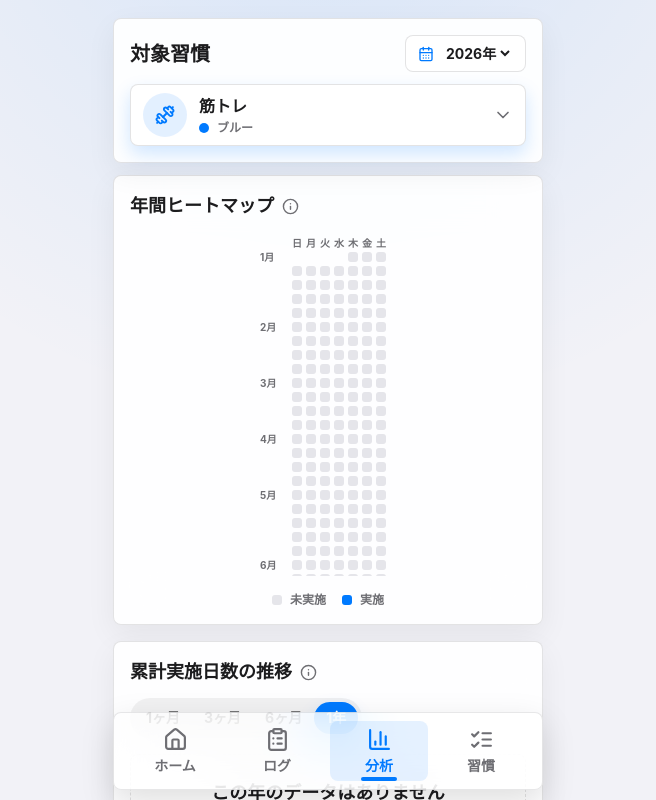
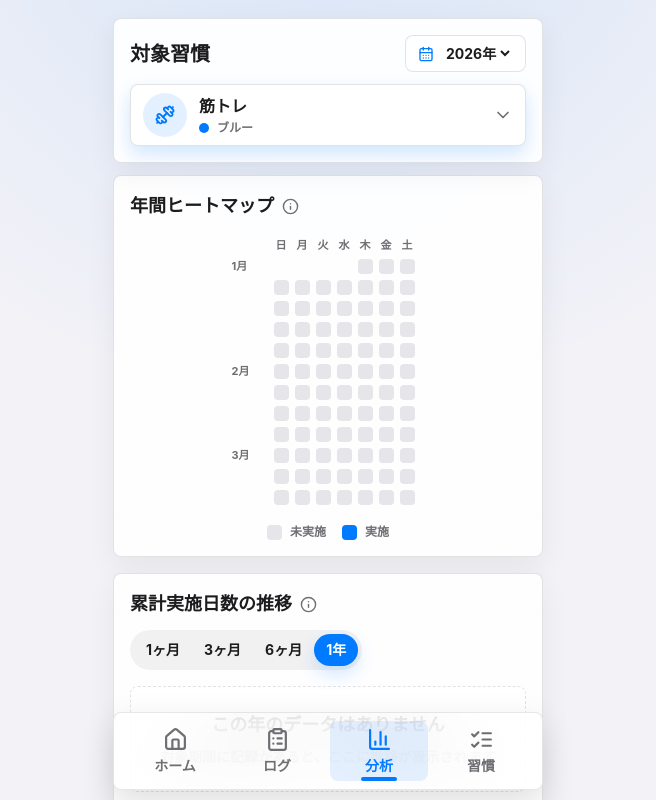
Before and after one commit to TomoyaSunami/Hobilog, a Next.js app in the folder hobilog-app/: page / in a window 1280 px wide. Both pictures are taken after a click on the button "分析". Shown: the top 800 px of the page, without its empty margins (312-968 px from the left). Built offline with nearby package versions, Linux system fonts and the light colour scheme.

Commit message:
Adjust yearly heatmap sizing

```diff
--- a/hobilog-app/app/globals.css
+++ b/hobilog-app/app/globals.css
@@ -167,7 +167,7 @@ button {
 .heatmap-scroll {
   display: flex;
   justify-content: center;
-  max-height: 340px;
+  max-height: 272px;
   overflow: auto;
   padding: 2px 8px;
   scrollbar-color: rgba(60, 60, 67, 0.3) rgba(60, 60, 67, 0.08);
@@ -273,15 +273,27 @@ button {
 
 .heatmap-year-grid {
   display: grid;
-  grid-template-columns: 28px repeat(7, 10px);
-  gap: 4px;
+  grid-template-columns: 36px repeat(7, 15px);
+  gap: 6px;
   align-items: center;
 }
 
+.heatmap-axis-label {
+  height: 15px;
+  color: var(--muted);
+  font-size: 11px;
+  font-weight: 700;
+  line-height: 15px;
+}
+
+.heatmap-day-label {
+  text-align: center;
+}
+
 .heatmap-cell {
-  width: 10px;
-  height: 10px;
-  border-radius: 3px;
+  width: 15px;
+  height: 15px;
+  border-radius: 4px;
 }
 
 .calendar-grid {
--- a/hobilog-app/app/page.tsx
+++ b/hobilog-app/app/page.tsx
@@ -1058,13 +1058,13 @@ function ChartScreen({
           <div className="heatmap-year-grid">
             <span />
             {["日", "月", "火", "水", "木", "金", "土"].map((label) => (
-              <span className="h-[10px] text-center text-[10px] font-bold leading-[10px] text-hobi-muted" key={label}>
+              <span className="heatmap-axis-label heatmap-day-label" key={label}>
                 {label}
               </span>
             ))}
             {heatmapRows.map((row, rowIndex) => (
               <div className="contents" key={`week-${rowIndex}`}>
-                <span className="h-[10px] text-[10px] font-bold leading-[10px] text-hobi-muted">{row.label}</span>
+                <span className="heatmap-axis-label">{row.label}</span>
                 {row.cells.map((cell, cellIndex) => (
                   <span
                     className="heatmap-cell"
```
